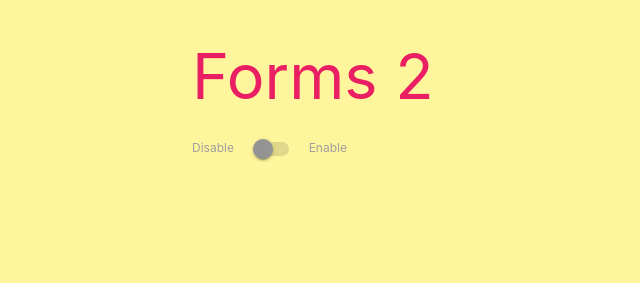
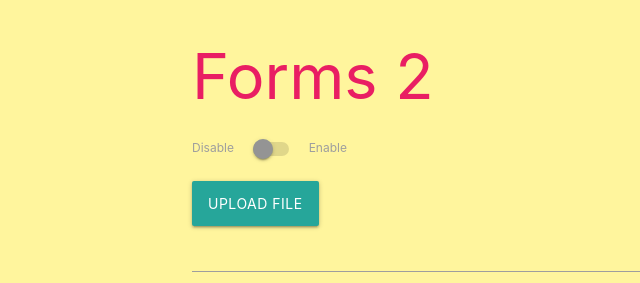
Before and after one commit to edalaguit/Excel-webDesign-b3, a plain HTML site: page forms2.html in a window 1280 px wide. Shown: the whole page, without its empty margins (0-640 px from the left). Drawn offline with nearby package versions, Linux system fonts and the light colour scheme.

Commit message:
Activities

```diff
--- a/forms2.html
+++ b/forms2.html
@@ -31,7 +31,14 @@
             </div>
             <br>
         <!--File Input-->
-            <div class="file-field"></div>
+            <div class="file-field">
+                <div class="btn">
+                    <span>Upload File</span><input type="file">
+                </div>
+                <div class="file-path wrapper">
+                    <input type="text" class="file-path">
+                </div>
+            </div>
         </form>
     </div>
 
```
